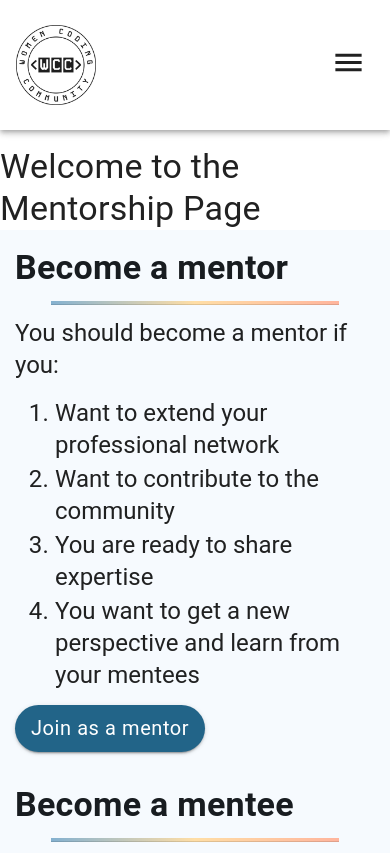
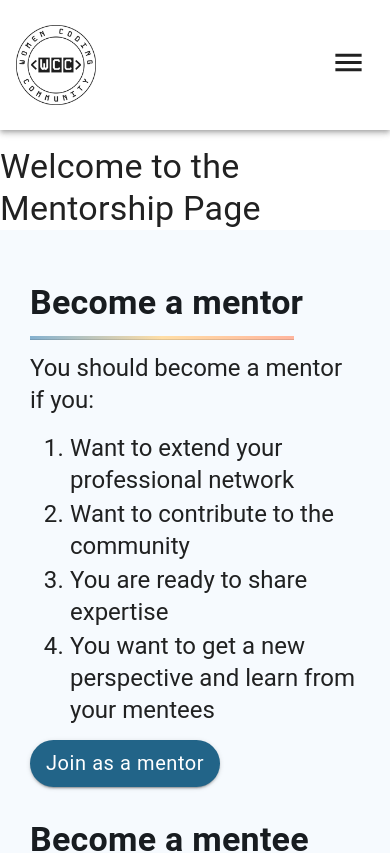
Before and after one commit to Women-Coding-Community/wcc-frontend, a Next.js app: page /mentorship in a window 390 px wide. Shown: the top 853 px of the page. Built offline with nearby package versions, Linux system fonts and the light colour scheme.

Commit message:
Mobile margins fix

```diff
--- a/src/components/MentorBecomeCard.tsx
+++ b/src/components/MentorBecomeCard.tsx
@@ -41,7 +41,7 @@ const MentorBecomeCard = ({
       <GradientBorderDivider
         height="4px"
         width="80%"
-        margin={isMobile ? '12px auto' : 'auto auto  15px 0'}
+        margin={isMobile ? '12px 0' : 'auto auto  15px 0'}
         gradientColors="linear-gradient(to right, #84B1D0, #FFDEA6, #FFB59D)"
       />
       <Typography variant={'h5'}>
--- a/src/pages/mentorship/index.tsx
+++ b/src/pages/mentorship/index.tsx
@@ -14,7 +14,7 @@ const MentorshipPage = () => {
         style={{
           background: '#F6FAFE',
           padding: useMediaQuery(theme.breakpoints.down(544))
-            ? '40px auto'
+            ? '35px 15px'
             : '160px 80px',
         }}
       >
```
